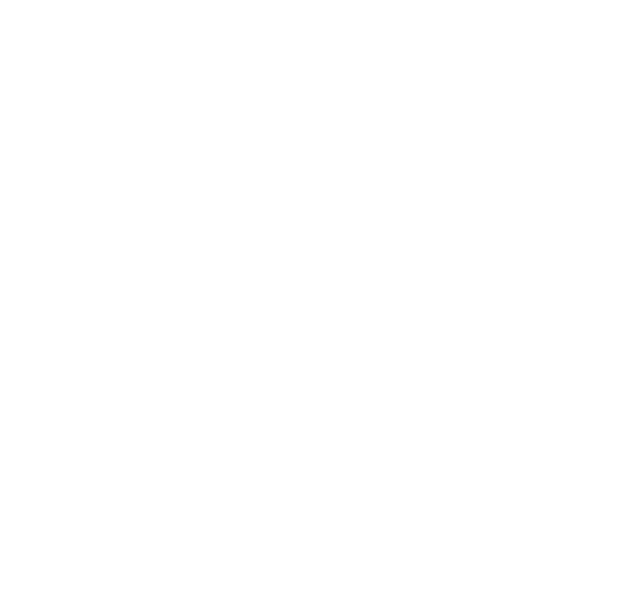
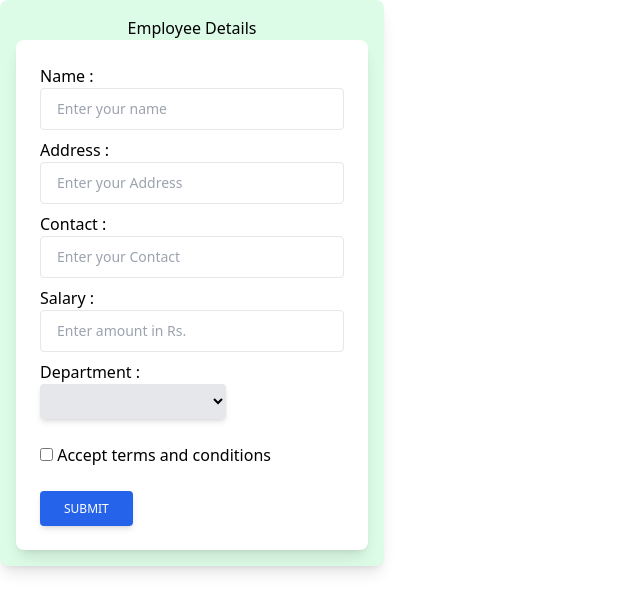
Before and after one commit to amita-kale/group-B-crud-front-end, a Nuxt app: page /employee in a window 1280 px wide. Before the commit this address had no page. Shown: the top 612 px of the page, without its empty margins (0-640 px from the left). Built offline with nearby package versions, Linux system fonts and the light colour scheme.

Commit message:
styled the page

```diff
--- a/components/employeedetails.vue
+++ b/components/employeedetails.vue
@@ -1,11 +1,69 @@
 <template>
-  <h1>Emp</h1>
+  <div class="flex flex-col justify-center items-center block p-4 rounded-lg shadow-lg bg-green-100 max-w-sm">
+    <h2 class="flex flex-col justify-center items-center">Employee Details</h2>
+    <div class="block p-6 rounded-lg shadow-lg bg-white max-w-sm">
+        <!-- function name=handleSubmit -->
+     <form @submit.prevent="handleSubmit">
+
+      <label>Name :</label>
+      <input type="text" v-model="Name" name="Name" placeholder="Enter your name"
+      class="text-sm text-gray-base w-full  mr-3 py-5 px-4 h-2 border  border-gray-200 rounded mb-2"/>
+      <br/>
+
+      <label>Address :</label>
+      <input type="text" v-model="Address" name="Address" placeholder="Enter your Address "
+      class="text-sm text-gray-base w-full  mr-3 py-5 px-4 h-2 border  border-gray-200 rounded mb-2">
+      <br/>
+
+      <label>Contact :</label>
+      <input type="text" v-model="Contact" name="Contact" placeholder="Enter your Contact"
+      class="text-sm text-gray-base w-full  mr-3 py-5 px-4 h-2 border  border-gray-200 rounded mb-2"/>
+      <br/>
+
+
+      <label>Salary :</label>
+      <input type="text" v-model="Salary" name="Salary" placeholder="Enter amount in Rs."
+      class="text-sm text-gray-base w-full  mr-3 py-5 px-4 h-2 border  border-gray-200 rounded mb-2"/>
+      <br/>
+
+     <div>
+        <span>
+             <label>Department :</label>
+
+        </span>
+        <span>
+            <select v-model="Department " class=" dropdown-toggle px-2  py-2 bg-gray-200 text-black font-medium text-xs leading-tight  uppercase rounded shadow-md hover:bg-gray-200 hover:shadow-lg  focus:bg-gray-200 focus:shadow-lg focus:outline-none focus:ring-0
+          active:bg-gray-200 active:shadow-lg active:text-black  transition duration-150 ease-in-out flex items-center whitespace-nowrap">
+        <option value="Finance">Finance</option>
+        <option value="Testing">Testing</option>
+        <option value="Software Development">Software Development</option>
+        <option value="Management">Management</option>
+      </select>
+      <br/>
+        </span>
+    </div>
+
+
+
+      <div class="terms">
+        <input type="checkbox" class="bg-blue-300" v-model="terms" required>
+        <label>   Accept terms and conditions</label>
+      </div>
+
+      <br/>
+     <button type="submit"   class=" px-6 py-2.5 bg-blue-600 text-white font-medium text-xs leading-tight uppercase rounded shadow-md
+         hover:bg-blue-700 hover:shadow-lg  focus:bg-blue-700 focus:shadow-lg focus:outline-none focus:ring-0  active:bg-blue-800 active:shadow-lg
+         transition duration-150  ease-in-out">  Submit </button>
+
+    </form>
+    </div>
+
+  </div>
 </template>
 
 <script>
-export default {
-name:'employeedetails'
-}
+
+
 </script>
 
 <style>
--- /dev/null
+++ b/pages/employee.vue
@@ -0,0 +1,3 @@
+<template>
+  <employeedetails></employeedetails>
+</template>
--- a/pages/index.vue
+++ b/pages/index.vue
@@ -16,8 +16,11 @@
                 <div class="mt-20 ml-10 h-20 w-52 bg-emerald-400 font-bold flex items-center justify-center">Users</div>
             </div>
             <div class="grid grid-cols-3 text-xl cursor-pointer ">
-                <div class="mt-20 ml-10 h-20 w-52 bg-emerald-400 font-bold flex items-center justify-center">Employees
+                <NuxtLink to="/employee">
+                <div class="mt-20 ml-10 h-20 w-52 bg-emerald-400 font-bold flex items-center justify-center">
+                    Employees
                 </div>
+                </NuxtLink>
                 <div class="mt-20 ml-10 h-20 w-52 bg-emerald-400 font-bold flex items-center justify-center">Books</div>
                 <div class="mt-20 ml-10 h-20 w-52 bg-emerald-400 font-bold flex items-center justify-center">Products
                 </div>
```
